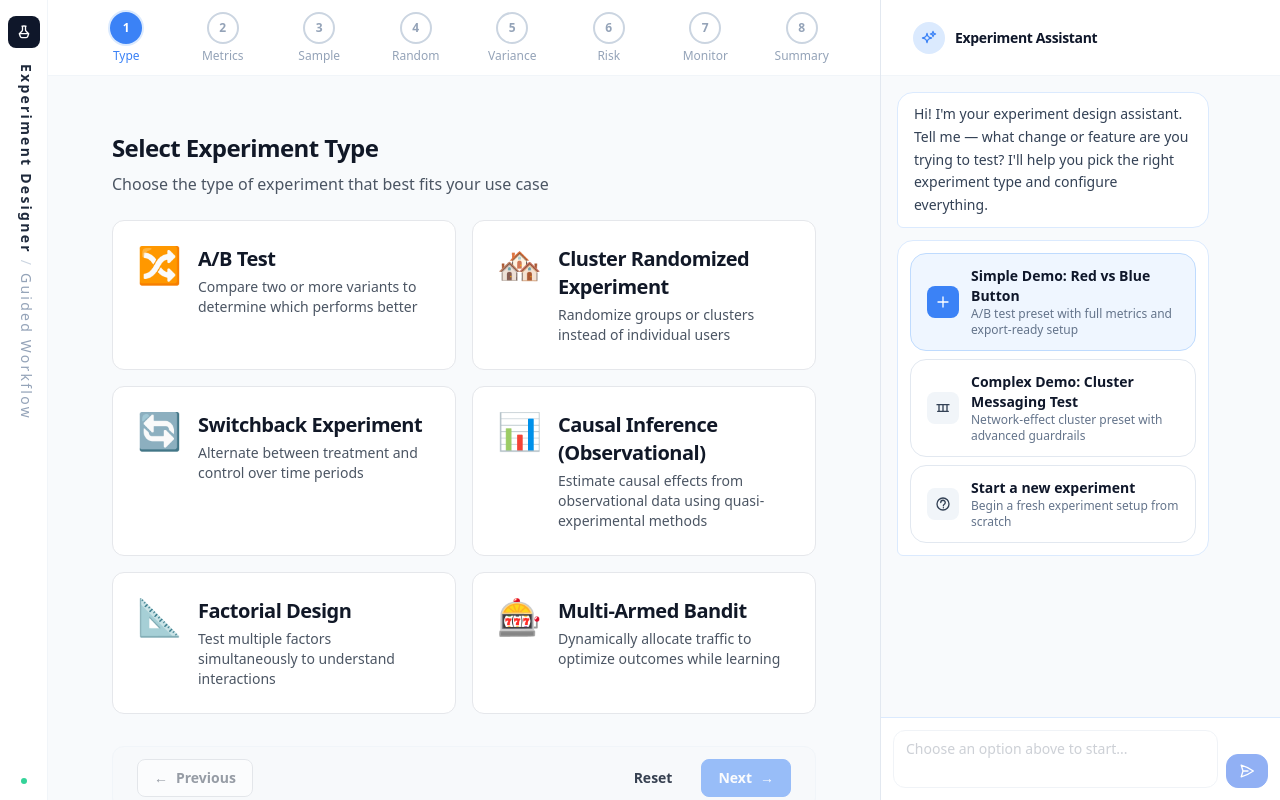
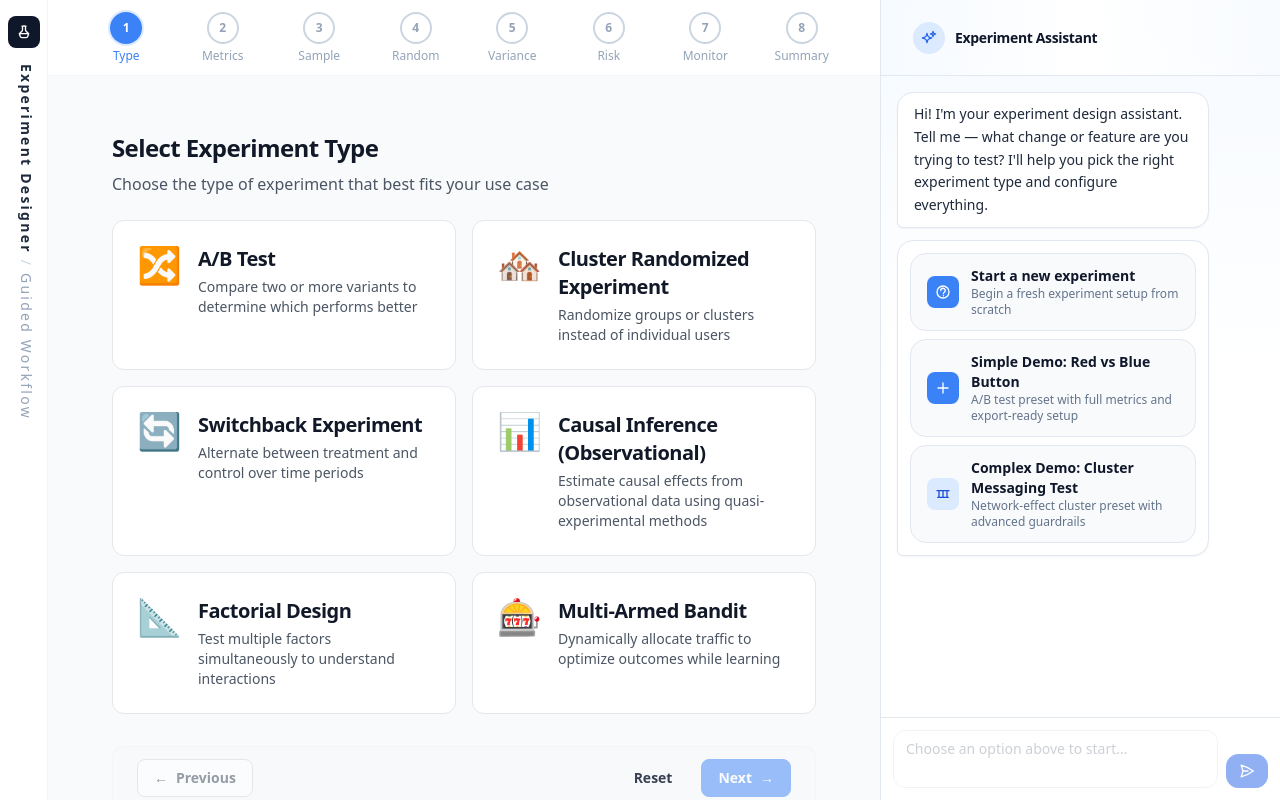
Before and after one commit to xjrmh/experiment-designer, a React (Vite) app: page / in a window 1280 px wide. Built offline with nearby package versions, Linux system fonts and the light colour scheme.

Commit message:
Polish assistant styling and update favicon

```diff
--- a/index.html
+++ b/index.html
@@ -2,7 +2,7 @@
 <html lang="en">
   <head>
     <meta charset="UTF-8" />
-    <link rel="icon" type="image/svg+xml" href="/vite.svg" />
+    <link rel="icon" type="image/svg+xml" href="/favicon.svg" />
     <meta name="viewport" content="width=device-width, initial-scale=1.0" />
     <title>Experiment Designer</title>
   </head>
--- a/src/components/ai/AIChatDialog.tsx
+++ b/src/components/ai/AIChatDialog.tsx
@@ -651,8 +651,8 @@ export function AIChatDialog({ mode = 'popup' }: AIChatDialogProps) {
       ref={dialogRef}
       className={`flex h-full flex-col overflow-hidden ${
         isPopupMode
-          ? 'fixed z-[100] rounded-[1.5rem] border border-slate-200 bg-white animate-in'
-          : 'relative w-full bg-white'
+          ? 'fixed z-[100] rounded-[1.5rem] border border-slate-200 bg-white shadow-xl shadow-slate-200/60 animate-in'
+          : 'relative w-full bg-gradient-to-b from-primary-50/30 via-white to-white'
       }`}
       style={
         isPopupMode
@@ -683,7 +683,7 @@ export function AIChatDialog({ mode = 'popup' }: AIChatDialogProps) {
           className="absolute top-0 left-0 w-4 h-4 z-10 cursor-nw-resize"
           style={{ touchAction: 'none' }}
         >
-          <svg className="w-3 h-3 m-0.5 text-slate-500 rotate-180" viewBox="0 0 10 10" fill="currentColor">
+          <svg className="w-3 h-3 m-0.5 text-slate-400/80 rotate-180" viewBox="0 0 10 10" fill="currentColor">
             <path d="M0 10L10 0v3L3 10z" />
             <path d="M0 10L10 0v0.5L0.5 10z" opacity="0.5" />
             <path d="M4 10L10 4v3L7 10z" />
@@ -691,21 +691,25 @@ export function AIChatDialog({ mode = 'popup' }: AIChatDialogProps) {
         </div>
       )}
 
-      <div className={`shrink-0 ${isPopupMode ? '' : 'border-b border-slate-100 bg-white px-4 py-3 sm:px-6 lg:px-8'}`}>
+      <div
+        className={`shrink-0 ${
+          isPopupMode ? '' : 'border-b border-slate-200 bg-gradient-to-r from-primary-50/40 via-white to-primary-50/20 px-4 py-3 sm:px-6 lg:px-8'
+        }`}
+      >
         <div
           onPointerDown={isPopupMode ? onDragStart : undefined}
           onPointerMove={isPopupMode ? onDragMove : undefined}
           onPointerUp={isPopupMode ? onDragEnd : undefined}
           className={`flex items-center justify-between select-none ${
             isPopupMode
-              ? 'h-12 px-4 bg-slate-900 text-slate-100 cursor-grab active:cursor-grabbing'
+              ? 'h-12 px-4 bg-gradient-to-r from-primary-700 via-primary-600 to-primary-700 text-white cursor-grab active:cursor-grabbing'
               : 'h-[51px] text-slate-900'
           }`}
           style={isPopupMode ? { touchAction: 'none' } : undefined}
         >
           <div className={`flex items-center gap-2.5 ${isPopupMode ? 'pointer-events-none' : ''}`}>
-            <div className={`flex h-8 w-8 items-center justify-center rounded-full ${isPopupMode ? 'bg-sky-400/20' : 'bg-blue-100'}`}>
-              <svg className={`h-4 w-4 ${isPopupMode ? 'text-sky-300' : 'text-blue-500'}`} fill="none" viewBox="0 0 24 24" strokeWidth={2} stroke="currentColor">
+            <div className={`flex h-8 w-8 items-center justify-center rounded-full ${isPopupMode ? 'bg-white/20' : 'bg-primary-100'}`}>
+              <svg className={`h-4 w-4 ${isPopupMode ? 'text-primary-100' : 'text-primary-600'}`} fill="none" viewBox="0 0 24 24" strokeWidth={2} stroke="currentColor">
                 <path
                   strokeLinecap="round"
                   strokeLinejoin="round"
@@ -725,7 +729,7 @@ export function AIChatDialog({ mode = 'popup' }: AIChatDialogProps) {
                   clearMessages()
                 }}
                 className={`rounded-lg p-1.5 transition-colors ${
-                  isPopupMode ? 'text-slate-400 hover:bg-white/10 hover:text-slate-100' : 'text-blue-400 hover:bg-blue-100 hover:text-blue-600'
+                  isPopupMode ? 'text-primary-100/80 hover:bg-white/20 hover:text-white' : 'text-slate-400 hover:bg-slate-100 hover:text-slate-600'
                 }`}
                 title="New conversation"
               >
@@ -741,7 +745,7 @@ export function AIChatDialog({ mode = 'popup' }: AIChatDialogProps) {
             {isPopupMode && (
               <button
                 onClick={() => setOpen(false)}
-                className="rounded-lg p-1.5 text-slate-400 transition-colors hover:bg-white/10 hover:text-slate-100"
+                className="rounded-lg p-1.5 text-primary-100/80 transition-colors hover:bg-white/20 hover:text-white"
               >
                 <svg className="w-4 h-4" fill="none" viewBox="0 0 24 24" strokeWidth={2} stroke="currentColor">
                   <path strokeLinecap="round" strokeLinejoin="round" d="M6 18 18 6M6 6l12 12" />
@@ -754,25 +758,39 @@ export function AIChatDialog({ mode = 'popup' }: AIChatDialogProps) {
 
       {/* Body */}
       <>
-        <div className="flex-1 space-y-3 overflow-y-auto bg-slate-50 p-4">
+        <div className="flex-1 space-y-3 overflow-y-auto bg-gradient-to-b from-primary-50/30 via-white to-white p-4">
           {messages.map((msg) => (
             <AIChatMessage key={msg.id} message={msg} />
           ))}
 
           {shouldShowStarterOptions && (
-            <div className="w-full max-w-[85%] rounded-2xl rounded-bl-md border border-blue-100 bg-white p-3">
+            <div className="w-full max-w-[85%] rounded-2xl rounded-bl-md border border-slate-200 bg-white p-3 shadow-sm">
               <div className="space-y-2">
                 <button
-                  onClick={() => applyDemoSetupPreset(SIMPLE_AB_DEMO_PRESET)}
-                  className={`w-full flex items-center gap-3 rounded-2xl border px-4 py-3 text-left transition-colors transition-transform active:translate-y-px ${
-                    shouldHighlightTryYourself
-                      ? 'border-slate-200 bg-white hover:border-slate-300 hover:bg-white'
-                      : 'border-blue-200 bg-blue-50 hover:border-blue-300 hover:bg-blue-100'
-                  }`}
+                  onClick={() => startSelfGuidedDemo()}
+                  className="w-full flex items-center gap-3 rounded-2xl border border-slate-200 bg-slate-50 px-4 py-3 text-left transition-colors transition-transform hover:border-primary-200 hover:bg-primary-50 active:translate-y-px"
                 >
                   <div
                     className={`flex items-center justify-center w-8 h-8 rounded-lg shrink-0 ${
-                      shouldHighlightTryYourself ? 'bg-slate-100 text-slate-700' : 'bg-blue-500 text-white'
+                      shouldHighlightTryYourself ? 'bg-primary-600 text-white' : 'bg-primary-500 text-white'
+                    }`}
+                  >
+                    <svg className="w-4 h-4" fill="none" viewBox="0 0 24 24" strokeWidth={2} stroke="currentColor">
+                      <path strokeLinecap="round" strokeLinejoin="round" d="M8.625 9.75a3.375 3.375 0 1 1 6.75 0c0 1.295-.706 2.42-1.754 3.009-.644.363-1.057 1.023-1.057 1.762v.104m0 3h.008M12 21a9 9 0 1 0 0-18 9 9 0 0 0 0 18Z" />
+                    </svg>
+                  </div>
+                  <div>
+                    <div className="text-sm font-semibold text-slate-900">Start a new experiment</div>
+                    <div className="text-xs text-slate-500">Begin a fresh experiment setup from scratch</div>
+                  </div>
+                </button>
+                <button
+                  onClick={() => applyDemoSetupPreset(SIMPLE_AB_DEMO_PRESET)}
+                  className="w-full flex items-center gap-3 rounded-2xl border border-slate-200 bg-slate-50 px-4 py-3 text-left transition-colors transition-transform hover:border-primary-200 hover:bg-primary-50 active:translate-y-px"
+                >
+                  <div
+                    className={`flex items-center justify-center w-8 h-8 rounded-lg shrink-0 ${
+                      shouldHighlightTryYourself ? 'bg-primary-100 text-primary-700' : 'bg-primary-500 text-white'
                     }`}
                   >
                     <svg className="w-4 h-4" fill="none" viewBox="0 0 24 24" strokeWidth={2} stroke="currentColor">
@@ -786,9 +804,9 @@ export function AIChatDialog({ mode = 'popup' }: AIChatDialogProps) {
                 </button>
                 <button
                   onClick={() => applyDemoSetupPreset(COMPLEX_CLUSTER_DEMO_PRESET)}
-                  className="w-full flex items-center gap-3 rounded-2xl border border-slate-200 bg-white px-4 py-3 text-left transition-colors transition-transform hover:border-slate-300 hover:bg-white active:translate-y-px"
+                  className="w-full flex items-center gap-3 rounded-2xl border border-slate-200 bg-slate-50 px-4 py-3 text-left transition-colors transition-transform hover:border-primary-200 hover:bg-primary-50 active:translate-y-px"
                 >
-                  <div className="flex items-center justify-center w-8 h-8 rounded-lg bg-slate-100 text-slate-700 shrink-0">
+                  <div className="flex items-center justify-center w-8 h-8 rounded-lg bg-primary-100 text-primary-700 shrink-0">
                     <svg className="w-4 h-4" fill="none" viewBox="0 0 24 24" strokeWidth={2} stroke="currentColor">
                       <path strokeLinecap="round" strokeLinejoin="round" d="M3 7h18M6 7v10m6-10v10m6-10v10M4 17h16" />
                     </svg>
@@ -798,39 +816,17 @@ export function AIChatDialog({ mode = 'popup' }: AIChatDialogProps) {
                     <div className="text-xs text-slate-500">Network-effect cluster preset with advanced guardrails</div>
                   </div>
                 </button>
-                <button
-                  onClick={() => startSelfGuidedDemo()}
-                  className={`w-full flex items-center gap-3 rounded-2xl border px-4 py-3 text-left transition-colors transition-transform active:translate-y-px ${
-                    shouldHighlightTryYourself
-                      ? 'border-blue-200 bg-blue-50 hover:border-blue-300 hover:bg-blue-100'
-                      : 'border-slate-200 bg-white hover:border-slate-300 hover:bg-white'
-                  }`}
-                >
-                  <div
-                    className={`flex items-center justify-center w-8 h-8 rounded-lg shrink-0 ${
-                      shouldHighlightTryYourself ? 'bg-blue-500 text-white' : 'bg-slate-100 text-slate-700'
-                    }`}
-                  >
-                    <svg className="w-4 h-4" fill="none" viewBox="0 0 24 24" strokeWidth={2} stroke="currentColor">
-                      <path strokeLinecap="round" strokeLinejoin="round" d="M8.625 9.75a3.375 3.375 0 1 1 6.75 0c0 1.295-.706 2.42-1.754 3.009-.644.363-1.057 1.023-1.057 1.762v.104m0 3h.008M12 21a9 9 0 1 0 0-18 9 9 0 0 0 0 18Z" />
-                    </svg>
-                  </div>
-                  <div>
-                    <div className="text-sm font-semibold text-slate-900">Start a new experiment</div>
-                    <div className="text-xs text-slate-500">Begin a fresh experiment setup from scratch</div>
-                  </div>
-                </button>
               </div>
             </div>
           )}
 
           {isLoading && (
             <div className="flex justify-start">
-              <div className="rounded-2xl rounded-bl-md bg-blue-50 px-4 py-3">
+              <div className="rounded-2xl rounded-bl-md border border-slate-200 bg-primary-50 px-4 py-3">
                 <div className="flex gap-1">
-                  <span className="h-2 w-2 animate-bounce rounded-full bg-blue-300" style={{ animationDelay: '0ms' }} />
-                  <span className="h-2 w-2 animate-bounce rounded-full bg-blue-300" style={{ animationDelay: '150ms' }} />
-                  <span className="h-2 w-2 animate-bounce rounded-full bg-blue-300" style={{ animationDelay: '300ms' }} />
+                  <span className="h-2 w-2 animate-bounce rounded-full bg-primary-400" style={{ animationDelay: '0ms' }} />
+                  <span className="h-2 w-2 animate-bounce rounded-full bg-primary-400" style={{ animationDelay: '150ms' }} />
+                  <span className="h-2 w-2 animate-bounce rounded-full bg-primary-400" style={{ animationDelay: '300ms' }} />
                 </div>
               </div>
             </div>
@@ -839,7 +835,7 @@ export function AIChatDialog({ mode = 'popup' }: AIChatDialogProps) {
         </div>
 
         {/* Input */}
-        <form onSubmit={handleSend} className="flex shrink-0 items-end gap-2 border-t border-blue-100 bg-white p-3">
+        <form onSubmit={handleSend} className="flex shrink-0 items-end gap-2 border-t border-slate-200 bg-white p-3">
           <textarea
             ref={inputRef}
             value={input}
@@ -848,12 +844,12 @@ export function AIChatDialog({ mode = 'popup' }: AIChatDialogProps) {
             placeholder={isReady ? 'Describe your experiment...' : 'Choose an option above to start...'}
             disabled={isLoading || !isReady}
             rows={2}
-            className="min-h-[44px] max-h-36 flex-1 resize-none rounded-xl border border-slate-200 bg-white px-3 py-2 text-sm outline-none focus:border-blue-400 focus:ring-2 focus:ring-blue-100 disabled:opacity-50"
+            className="min-h-[44px] max-h-36 flex-1 resize-none rounded-xl border border-slate-200 bg-white px-3 py-2 text-sm outline-none focus:border-primary-500 focus:ring-2 focus:ring-primary-200 disabled:opacity-50"
           />
           <button
             type="submit"
             disabled={isLoading || !isReady || !input.trim()}
-            className="rounded-xl border border-blue-600 bg-blue-600 px-3 py-2 text-white transition-colors transition-transform hover:border-blue-500 hover:bg-blue-500 active:translate-y-px disabled:cursor-not-allowed disabled:opacity-50"
+            className="rounded-xl border border-primary-600 bg-primary-600 px-3 py-2 text-white transition-colors transition-transform hover:border-primary-500 hover:bg-primary-500 active:translate-y-px disabled:cursor-not-allowed disabled:opacity-50"
           >
             <svg className="w-4 h-4" fill="none" viewBox="0 0 24 24" strokeWidth={2} stroke="currentColor">
               <path
--- a/src/components/ai/AIChatMessage.tsx
+++ b/src/components/ai/AIChatMessage.tsx
@@ -10,17 +10,17 @@ export function AIChatMessage({ message }: AIChatMessageProps) {
   return (
     <div className={`flex ${isUser ? 'justify-end' : 'justify-start'}`}>
       <div
-        className={`max-w-[85%] rounded-2xl px-4 py-2.5 text-sm leading-relaxed ${
+        className={`max-w-[85%] rounded-2xl px-4 py-2.5 text-sm leading-relaxed shadow-sm ${
           isUser
-            ? 'rounded-br-md bg-blue-600 text-white'
-            : 'rounded-bl-md border border-blue-100 bg-white text-slate-700'
+            ? 'rounded-br-md bg-primary-600 text-white'
+            : 'rounded-bl-md border border-slate-200 bg-white text-slate-800'
         }`}
       >
         <p className="whitespace-pre-wrap">{message.content}</p>
         {message.configuredAction && (
           <div
             className={`mt-2 pt-2 border-t text-xs ${
-              isUser ? 'border-blue-400/30 text-blue-100' : 'border-blue-50 text-slate-400'
+              isUser ? 'border-primary-400/40 text-primary-100' : 'border-slate-200 text-primary-600'
             }`}
           >
             {message.configuredAction}
--- a/src/components/layout/Header.tsx
+++ b/src/components/layout/Header.tsx
@@ -34,7 +34,6 @@ export function Header({ orientation = 'horizontal' }: HeaderProps) {
               <span className="font-medium text-slate-400">Guided Workflow</span>
             </span>
           </div>
-          <span className="mt-auto h-1.5 w-1.5 rounded-full bg-emerald-400" />
         </div>
       </header>
     )
@@ -54,8 +53,7 @@ export function Header({ orientation = 'horizontal' }: HeaderProps) {
 
         {/* Right side */}
         <div className="ml-auto flex items-center gap-2">
-          <div className="hidden items-center gap-1.5 sm:flex">
-            <span className="h-1.5 w-1.5 rounded-full bg-emerald-400" />
+          <div className="hidden items-center sm:flex">
             <span className="text-xs text-slate-400">Ready</span>
           </div>
         </div>
```
Also changed, not shown: src/components/ai/AIChatButton.tsx (+3 -7 lines), favicon.svg (added).
